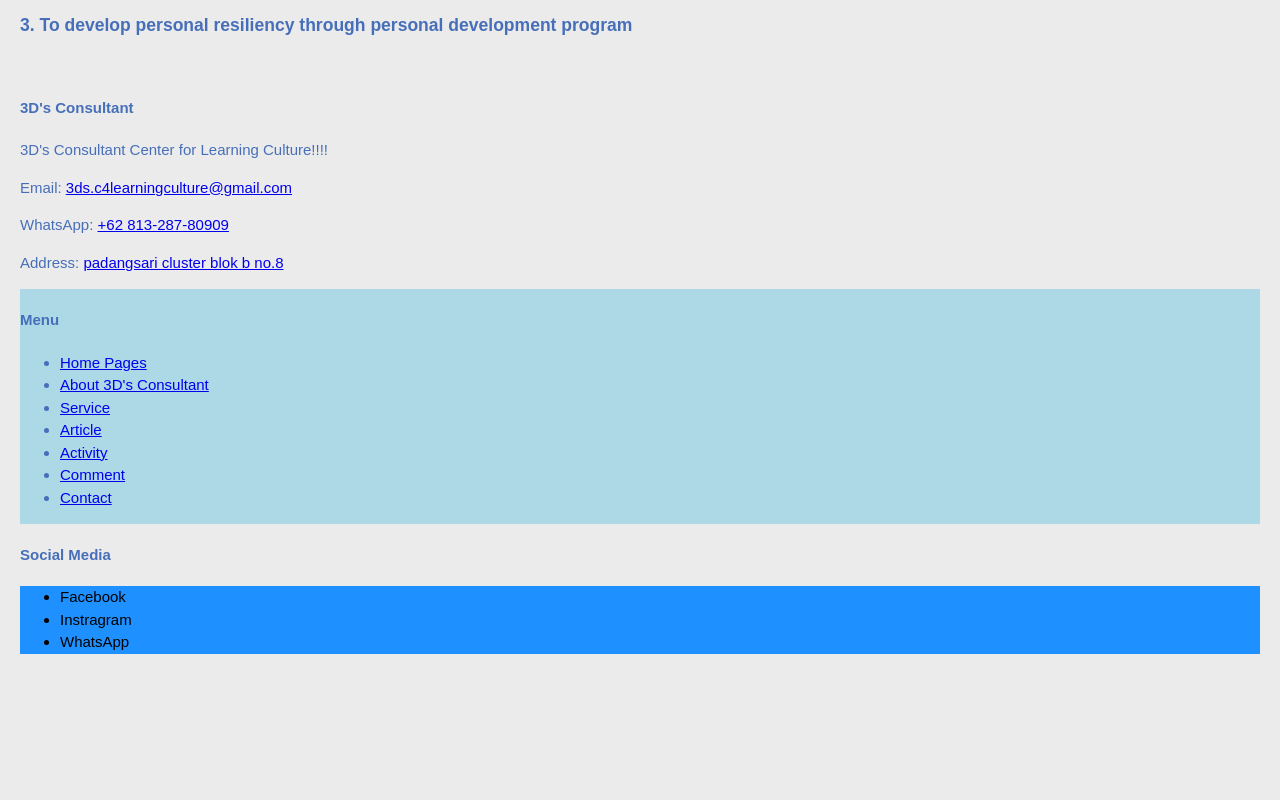
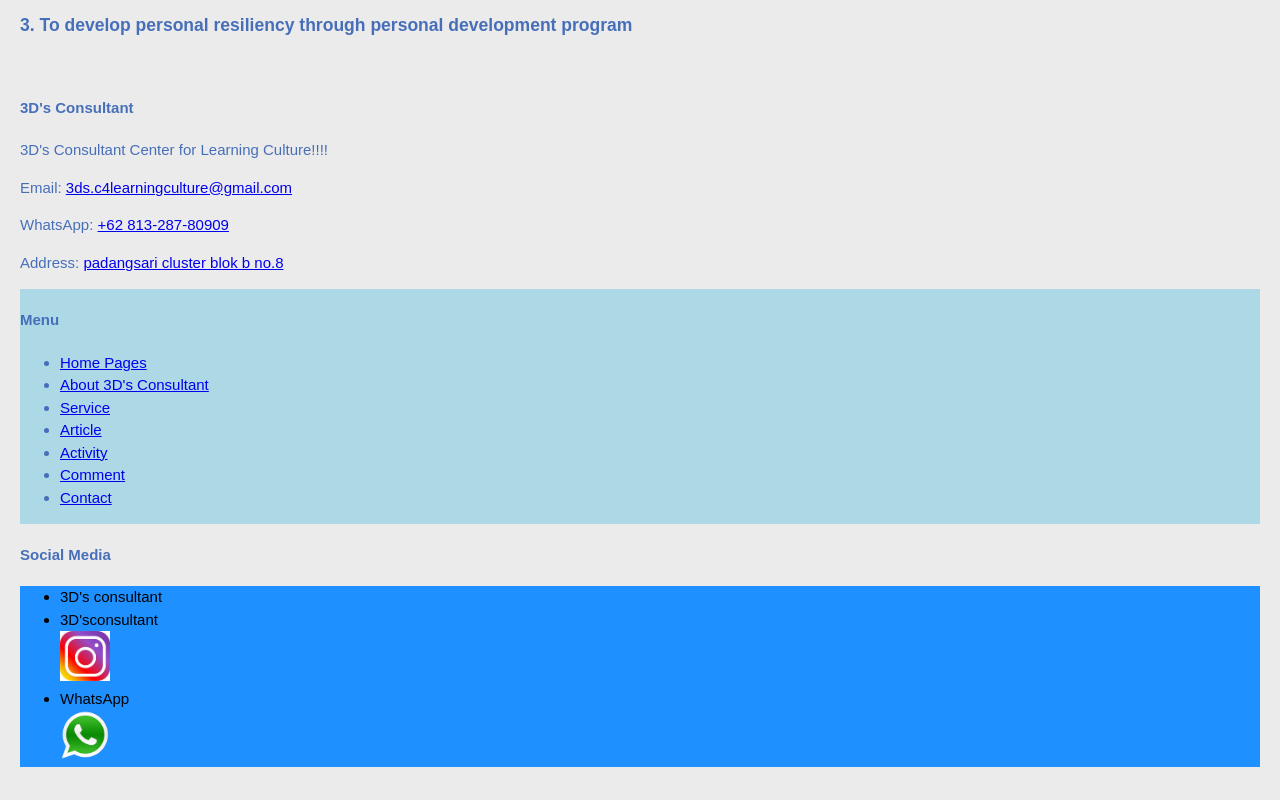
Before and after one commit to sadwiyanti/sadwiyanti.github.io, a plain HTML site: page about.html in a window 1280 px wide. Shown: the part 578-1378 px from the top of the page. Before the commit the page ends 1265 px from the top, so only its background shows below. Drawn offline with Linux system fonts and the light colour scheme.

Commit message:
Add files via upload

```diff
--- a/about.html
+++ b/about.html
@@ -129,11 +129,11 @@
         <h4>Social Media</h4>
 
         <div class="facebook">
-            <ul>
-                <li>Facebook</li>
-                <li>Instragram</li>
-                <li>WhatsApp</li>
-            </ul>
+                <ul>
+                        <li>3D's consultant</li>
+                        <li>3D'sconsultant</li><img src="footer/logoig.jpg" alt="3D's consultant" width="50">
+                        <li>WhatsApp</li><img src="footer/logowa.png" alt="" width="50">
+                    </ul>
         </div>
 
 
```
Also changed, not shown: activity.html (+5 -5 lines), article.html (+5 -5 lines), comment.html (+5 -5 lines).
